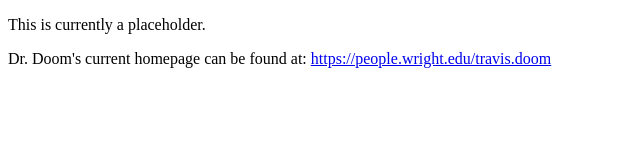
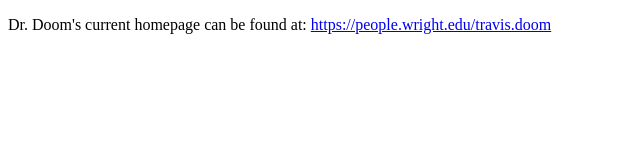
Before and after one commit to travisdoom/doom.github.io, a plain HTML site: page index.html in a window 1280 px wide. Shown: the whole page, without its empty margins (0-640 px from the left). Drawn offline with Linux system fonts and the light colour scheme.

Commit message:
Update index.html

```diff
--- a/index.html
+++ b/index.html
@@ -4,7 +4,6 @@
     <title>Homepage: Travis E. W. Doom, Ph.D.</title>
   </head>
   <body>
-    <p>This is currently a placeholder.</p>
     <p> Dr. Doom's current homepage can be found at:
        <a href="https://people.wright.edu/travis.doom">https://people.wright.edu/travis.doom</a></p>
   </body>
```
